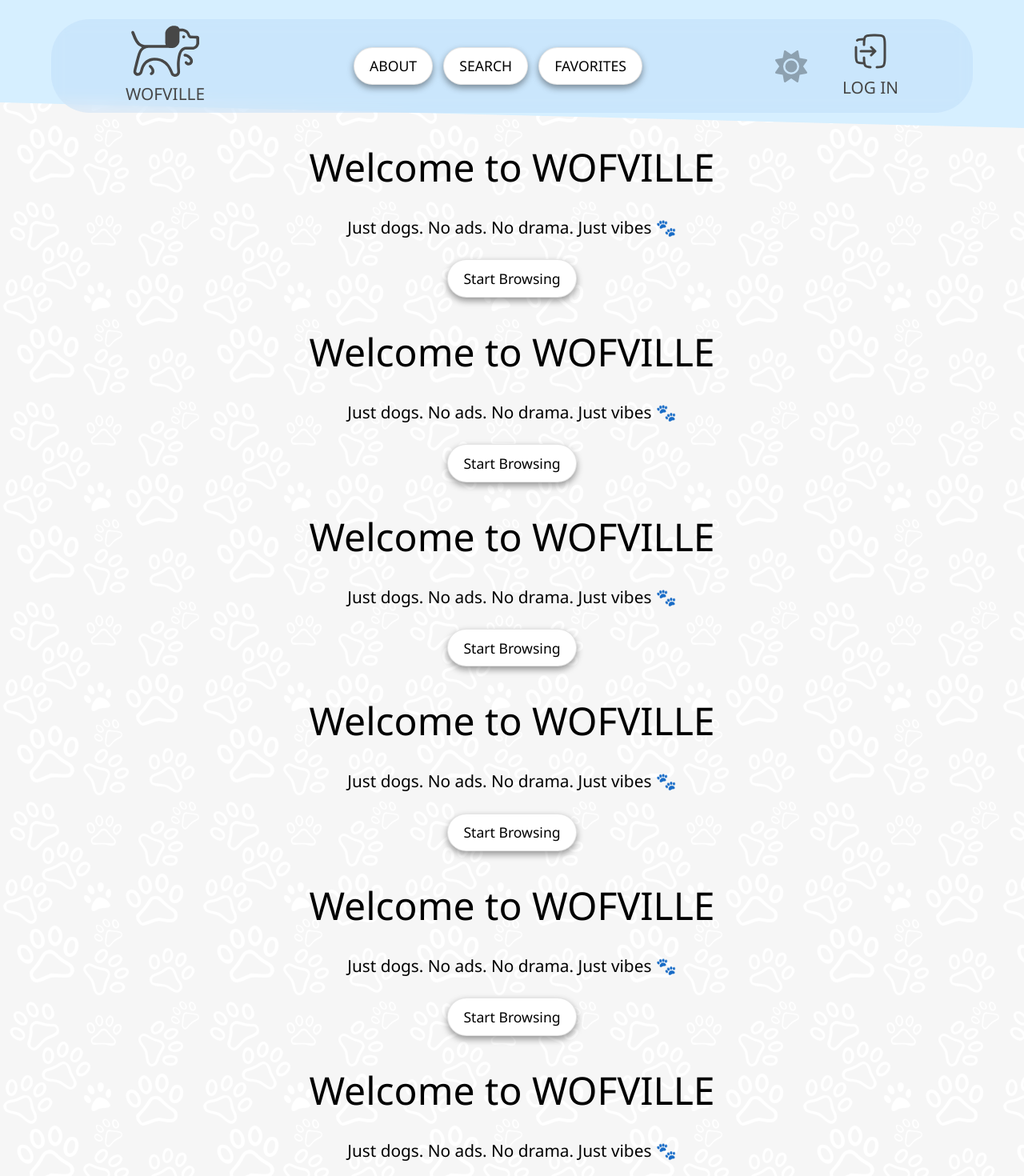
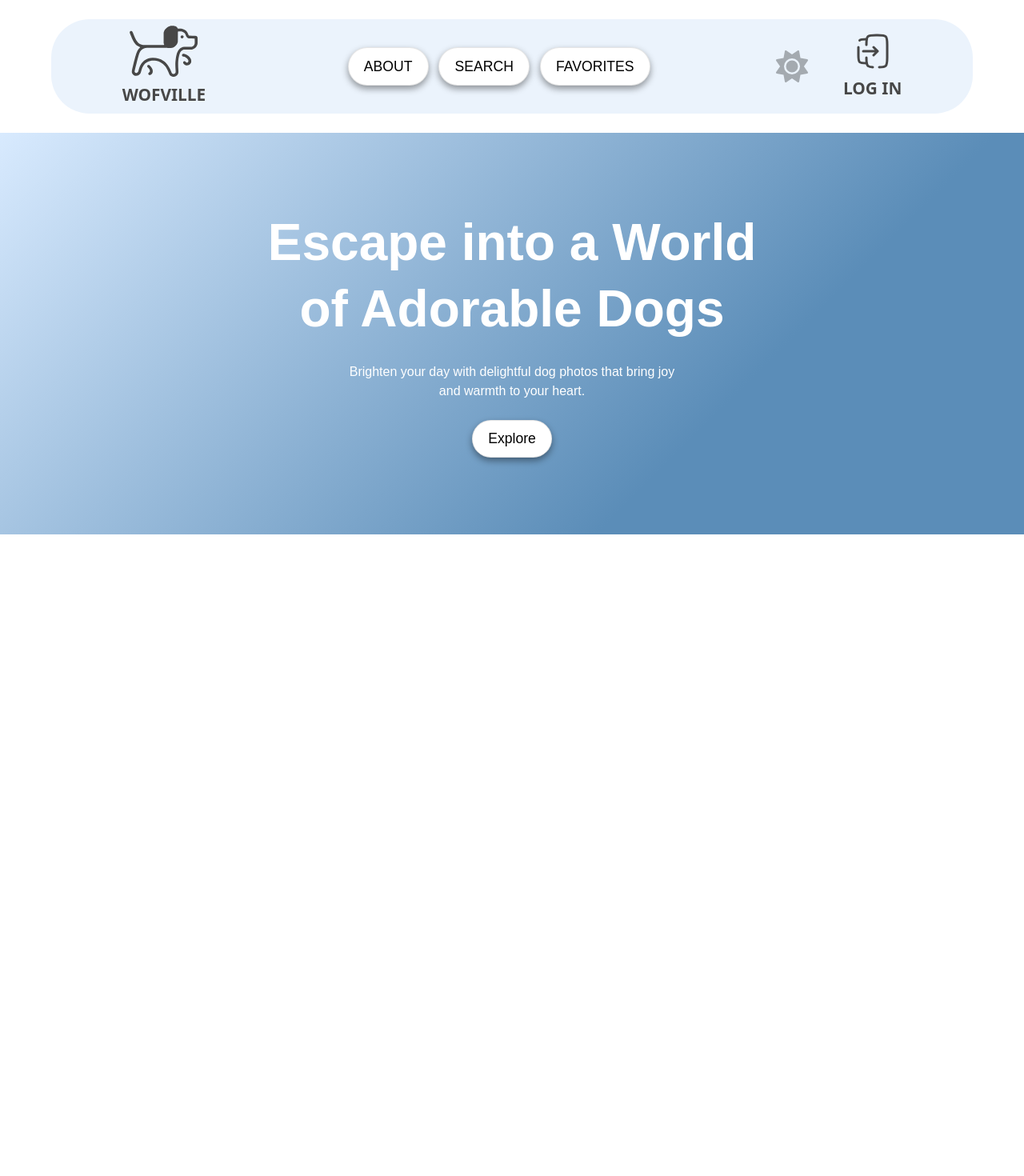
Before and after one commit to krestnoikotec/-Woofville, a React (Vite) app: page / in a window 1280 px wide. Shown: the top 1470 px of the page at 80% size. After the commit the page ends 800 px from the top, so only its background shows below. Built offline with nearby package versions, Linux system fonts and the light colour scheme.

Commit message:
08.05.2025

```diff
--- a/src/App.scss
+++ b/src/App.scss
@@ -4,9 +4,4 @@
 
 body{
   margin: 0;
-  background: var(--background-color);
-  box-sizing: border-box;
-  background-image: var(--background-pattern);
-  background-repeat: repeat;
-  background-size: auto;
 }
--- a/src/components/layout/header/header.module.scss
+++ b/src/components/layout/header/header.module.scss
@@ -16,7 +16,7 @@
 
 .header {
   position: sticky;
-  margin: 1.5rem auto 0;
+  margin: 1.5rem auto;
   top: 1.5rem;
 
   display: flex;
@@ -26,13 +26,13 @@
 
   width: 80%;
   max-width: 1200px;
-  padding: 0.5rem 0;
+  padding: 8px 0;
 
   background-color: var(--header-background);
   backdrop-filter: blur(10px);
   -webkit-backdrop-filter: blur(10px);
 
-  border-radius: 3rem;
+  border-radius: 48px;
   transition: all 0.5s ease;
   z-index: 1000;
 
--- a/src/components/ui/button/myButton.module.scss
+++ b/src/components/ui/button/myButton.module.scss
@@ -8,8 +8,7 @@
   font-size: 1.1rem;
   cursor: pointer;
   transition: all 300ms ease, box-shadow 150ms ease;
-  font-family: 'Noto Sans', sans-serif;
-  font-weight: 600;
+  font-weight: 500;
   text-decoration: none;
   box-shadow: 0 4px 8px var(--shadow-color), inset 0 0 0 rgba(0,0,0,0);
 
--- a/src/index.scss
+++ b/src/index.scss
@@ -28,16 +28,9 @@
   --background-pattern: url("/white-background-pattern.png")
 }
 
-@font-face {
-  font-family: "Noto Sans";
-  src: url("./fonts/NotoSans-VariableFont_wdth,wght.ttf") format("truetype");
-  font-weight: 400;
-  font-style: normal;
-}
-
 :root {
   --shadow-color: rgba(0, 0, 0, 0.4);
-  font-family: 'Noto Sans', sans-serif;
+  font-family: DM Sans,sans-serif;
   line-height: 1.5;
   font-weight: 400;
   color: var(--color);
--- a/src/pages/about/About.jsx
+++ b/src/pages/about/About.jsx
@@ -7,84 +7,17 @@ const About = () => {
         <div className={styles.aboutPage}>
             <section className={styles.heroSection}>
                 <h1 className={styles.heroTitle}>
-                    Welcome to WOFVILLE
+                    Escape into a World of Adorable Dogs
                 </h1>
                 <p className={styles.heroSubtitle}>
-                    Just dogs. No ads. No drama. Just vibes 🐾
+                    Brighten your day with delightful dog photos that bring joy and warmth to your heart.
                 </p>
                 <MyButton to="/search">
-                    Start Browsing
+                    Explore
                 </MyButton>
                 {/*<img className={styles.aboutDogImage1} src="https://media.istockphoto.com/id/1041987488/photo/cute-dog-put-his-face-on-his-knees-to-the-man-and-smiling-from-the-hands-scratching-her-ear.jpg?s=612x612&w=0&k=20&c=NKGf8nmXVdksmNS0Ay696cVPNSIfCJJ1yu_y9jFGBsM=" alt="smillig dog"/>*/}
                 {/*<img className={styles.aboutDogImage2} src="https://media.istockphoto.com/id/1155030342/uk/%D1%84%D0%BE%D1%82%D0%BE/%D1%81%D0%BE%D0%B1%D0%B0%D0%BA%D0%B0-%D0%BF%D0%BE%D0%B4%D0%BE%D1%80%D0%BE%D0%B6-%D0%BD%D0%B0-%D0%BC%D0%B0%D1%88%D0%B8%D0%BD%D1%96.jpg?s=612x612&w=0&k=20&c=YtOaHQpZelmAYt5eGFZnBzwv5qd4C9Zzhb4yy6UJgfY=" alt="dog in the car"/>*/}
             </section>
-            <section className={styles.heroSection}>
-                <h1 className={styles.heroTitle}>
-                    Welcome to WOFVILLE
-                </h1>
-                <p className={styles.heroSubtitle}>
-                    Just dogs. No ads. No drama. Just vibes 🐾
-                </p>
-                <MyButton to="/search">
-                    Start Browsing
-                </MyButton>
-            </section>
-            <section className={styles.heroSection}>
-                <h1 className={styles.heroTitle}>
-                    Welcome to WOFVILLE
-                </h1>
-                <p className={styles.heroSubtitle}>
-                    Just dogs. No ads. No drama. Just vibes 🐾
-                </p>
-                <MyButton to="/search">
-                    Start Browsing
-                </MyButton>
-            </section>
-            <section className={styles.heroSection}>
-                <h1 className={styles.heroTitle}>
-                    Welcome to WOFVILLE
-                </h1>
-                <p className={styles.heroSubtitle}>
-                    Just dogs. No ads. No drama. Just vibes 🐾
-                </p>
-                <MyButton to="/search">
-                    Start Browsing
-                </MyButton>
-            </section>
-            <section className={styles.heroSection}>
-                <h1 className={styles.heroTitle}>
-                    Welcome to WOFVILLE
-                </h1>
-                <p className={styles.heroSubtitle}>
-                    Just dogs. No ads. No drama. Just vibes 🐾
-                </p>
-                <MyButton to="/search">
-                    Start Browsing
-                </MyButton>
-            </section>
-            <section className={styles.heroSection}>
-                <h1 className={styles.heroTitle}>
-                    Welcome to WOFVILLE
-                </h1>
-                <p className={styles.heroSubtitle}>
-                    Just dogs. No ads. No drama. Just vibes 🐾
-                </p>
-                <MyButton to="/search">
-                    Start Browsing
-                </MyButton>
-            </section>
-            <section className={styles.heroSection}>
-                <h1 className={styles.heroTitle}>
-                    Welcome to WOFVILLE
-                </h1>
-                <p className={styles.heroSubtitle}>
-                    Just dogs. No ads. No drama. Just vibes 🐾
-                </p>
-                <MyButton to="/search">
-                    Start Browsing
-                </MyButton>
-            </section>
-
         </div>
     );
 };
--- a/src/pages/about/about.module.scss
+++ b/src/pages/about/about.module.scss
@@ -1,45 +1,29 @@
-.aboutPage{
-
-
-  &::before {
-    content: "";
-    position: absolute;
-    top: 0;
-    left: 0;
-    width: 100%;
-    height: 20%;
-    background: var(--about-poligone);
-    clip-path: polygon(0 0, 100% 0, 100% 100%, 0 80%);
-    z-index: -2;
-  }
+.aboutPage {
+  height: 100%;
 }
 
-.heroSection{
-  margin: 2rem 0;
-  display: flex;
-  flex-direction: column;
-  align-items: center;
+.heroSection {
+  display: grid;
+  place-items: center;
   gap: 1.5rem;
-  position: relative;
-  box-sizing: border-box;
+  padding: 6rem 2rem;
+  background: linear-gradient(135deg, #D8EAFE, #5B8DB8 70%);
+}
+
+.heroTitle {
+  margin: 0;
+  max-width: 40rem;
+  color: white;
+  font-size: 4rem;
+  line-height: 1.3;
+  font-weight: 700;
   text-align: center;
-  z-index: 1;
+}
 
-  .heroTitle {
-    margin: 0;
-    font-size: 3rem;
-  }
-
-  .heroSubtitle {
-    margin: 0;
-    padding-inline: 1rem;
-    font-size: 1.3rem;
-  }
-
-  @media (max-width: 700px) {
-    &::before {
-      height: 75%;
-      clip-path: polygon(0 0, 100% 0, 100% 100%, 0 80%);
-    }
-  }
+.heroSubtitle {
+  margin: 0;
+  color: white;
+  font-size: 1rem;
+  max-width: 27rem;
+  text-align: center;
 }
```
Also changed, not shown: src/components/ui/dogCard/DogCard.jsx (added, +12 -0 lines), src/components/widgets/dogList/DogList.jsx (added, +12 -0 lines), src/components/ui/dogCard/dogCard.module.scss (added), src/components/widgets/dogList/dogList.module.scss (added), 1 other file (tests, documents, lock files or other folders).
